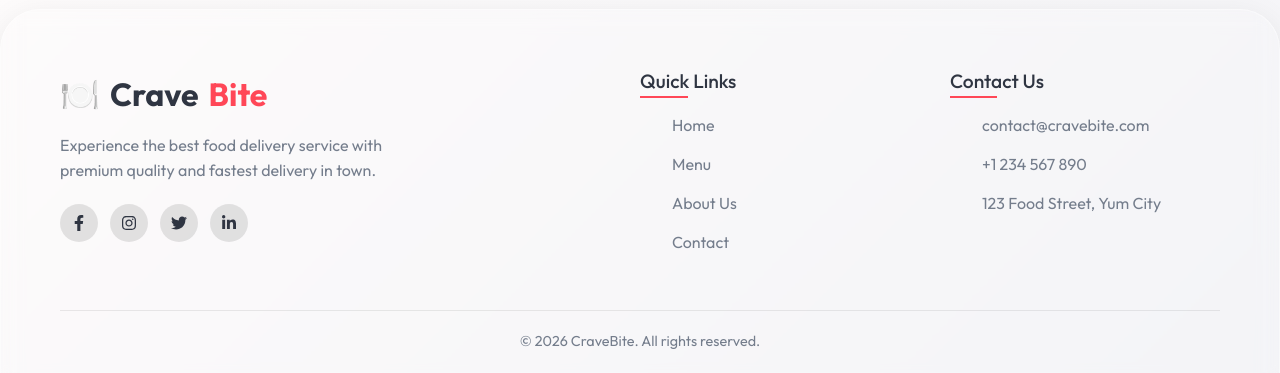
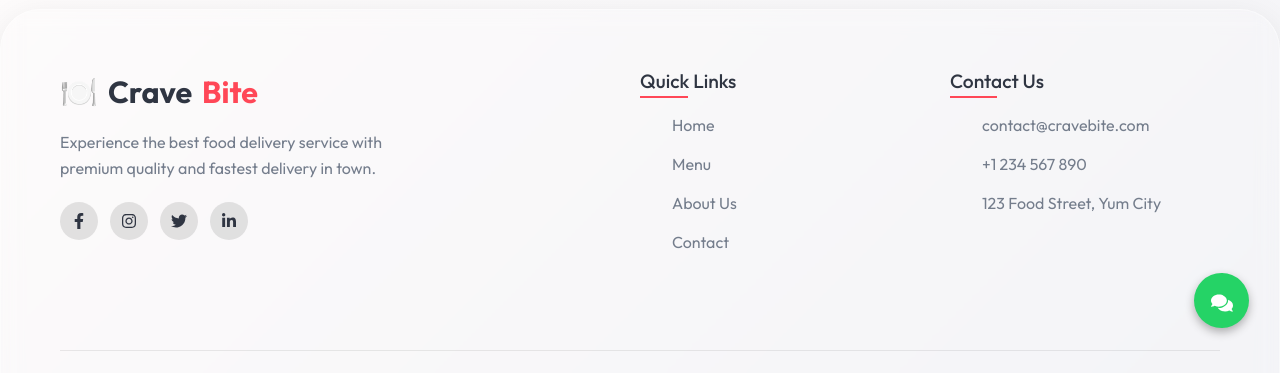
Before and after one commit to rakhi-magati/FoodApp, a React (Vite) app: page /contact in a window 1280 px wide. Shown: the part 1623-1996 px from the top of the page. Built offline with nearby package versions, Linux system fonts and the light colour scheme.

Commit message:
all ui chanegs for web

```diff
--- a/index.html
+++ b/index.html
@@ -2,9 +2,9 @@
 <html lang="en">
   <head>
     <meta charset="UTF-8" />
-    <link rel="icon" type="image/svg+xml" href="/favicon.svg" />
+    <link rel="icon" type="image/svg+xml" href="/src/assets/FoodApp.png" />
     <meta name="viewport" content="width=device-width, initial-scale=1.0" />
-    <title>react</title>
+    <title>Crave Bite</title>
   </head>
   <body>
     <div id="root"></div>
--- a/src/Component/Footer.jsx
+++ b/src/Component/Footer.jsx
@@ -1,6 +1,8 @@
 import "./Footer.css";
 import { Link } from "react-router-dom";
 import { FaFacebookF, FaInstagram, FaTwitter, FaLinkedinIn } from "react-icons/fa";
+import SupportChat from "./SupportChat";
+import ScrollTop from "./ScrollTop";
 
 const Footer = () => {
   return (
@@ -46,6 +48,8 @@ const Footer = () => {
               <li>123 Food Street, Yum City</li>
             </ul>
           </div>
+          <SupportChat />
+          <ScrollTop/>
 
         </div>
 
--- a/src/Component/Hero.jsx
+++ b/src/Component/Hero.jsx
@@ -7,9 +7,10 @@ import "./Hero.css";
 const Hero = () => {
     const [currentSlide, setCurrentSlide] = useState(0);
 
-  // Extract images from existing food items
-  const sliderImages = foodItems.slice(0, 5).map(item => item.image);
-
+    const sliderImages = foodItems
+        .slice(0, 5)
+        .map(item => item.image)
+        .filter(Boolean);
     // Auto slide
     useEffect(() => {
         const timer = setInterval(() => {
--- a/src/Component/Navbar.css
+++ b/src/Component/Navbar.css
@@ -20,7 +20,7 @@
 }
 
 .logo {
-  font-size:2.0rem;
+  font-size:1.90rem;
   font-weight: 700;
   text-decoration: none;
   color: var(--text-main);
--- a/src/Component/Navbar.jsx
+++ b/src/Component/Navbar.jsx
@@ -15,10 +15,9 @@ const Navbar = () => {
     <header className="glass-nav">
       <div className="container nav-top">
         <Link to="/" className="logo">
-          <span>🍽️</span> Crave<span>Bite</span>
+          <span><img src="/src/assets/Crave Bite.png" style={{width:"100px" ,}} alt="" /></span> Crave<span>Bite</span>
         </Link>
 
-        {/* Desktop Links */}
         <nav className="nav-links desktop-only">
           <NavLink to="/" className={({isActive}) => isActive ? "nav-link active" : "nav-link"}>Home</NavLink>
           <NavLink to="/about" className={({isActive}) => isActive ? "nav-link active" : "nav-link"}>About</NavLink>
@@ -38,7 +37,6 @@ const Navbar = () => {
         </div>
       </div>
 
-      {/* Mobile Menu */}
       {isOpen && (
         <div className="mobile-menu glass page-enter">
           <div className="mobile-links">
--- /dev/null
+++ b/src/Component/ScrollTop.jsx
@@ -0,0 +1,56 @@
+import React, { useEffect, useState } from 'react'
+import { FaArrowUp } from "react-icons/fa";
+export default function ScrollTop() {
+    const [visible, setVisible] = useState(false);
+
+    // Show button when scrolling down
+    useEffect(() => {
+        const toggleVisibility = () => {
+            if (window.scrollY > 300) {
+                setVisible(true);
+            } else {
+                setVisible(false);
+            }
+        };
+
+        window.addEventListener("scroll", toggleVisibility);
+
+        return () => window.removeEventListener("scroll", toggleVisibility);
+    }, []);
+    const scrollToTop = () => {
+        window.scrollTo({
+            top: 0,
+            behavior: "smooth",
+        });
+    };
+
+
+    return (
+        <div>
+            {visible && (
+                <button onClick={scrollToTop} style={styles.button}>
+                    <FaArrowUp />
+                </button>
+            )}
+        </div>
+    )
+}
+
+
+const styles = {
+    button: {
+        position: "fixed",
+        bottom: "30px",
+        right: "30px",
+        background: "#ff4d4d",
+        color: "#fff",
+        border: "none",
+        borderRadius: "50%",
+        width: "50px",
+        height: "50px",
+        fontSize: "20px",
+        cursor: "pointer",
+        boxShadow: "0 4px 10px rgba(0,0,0,0.3)",
+        zIndex: 1000,
+    },
+};
--- /dev/null
+++ b/src/Component/SupportChat.jsx
@@ -0,0 +1,183 @@
+import { useState, useEffect } from "react";
+import { FaComments, FaTimes } from "react-icons/fa";
+
+const SupportChat = () => {
+  const [open, setOpen] = useState(false);
+  const [visible, setVisible] = useState(false);
+  const [messages, setMessages] = useState([
+    { text: "Hello 👋", sender: "bot" },
+    { text: "How can I help you?", sender: "bot" },
+  ]);
+  const [input, setInput] = useState("");
+
+  // ✅ Show only at bottom
+  useEffect(() => {
+    const handleScroll = () => {
+      const isBottom =
+        window.innerHeight + window.scrollY >= document.body.offsetHeight - 50;
+
+      setVisible(isBottom);
+    };
+
+    window.addEventListener("scroll", handleScroll);
+    return () => window.removeEventListener("scroll", handleScroll);
+  }, []);
+
+  // ✅ Bot reply logic
+  const getBotReply = (msg) => {
+    msg = msg.toLowerCase();
+
+    if (msg.includes("hello") || msg.includes("hi")) {
+      return "Hi there 😊";
+    } else if (msg.includes("price")) {
+      return "Prices are shown on each food item 💰";
+    } else if (msg.includes("order")) {
+      return "You can order directly from the menu 🛒";
+    } else if (msg.includes("contact")) {
+      return "You can reach us via Contact page 📞";
+    } else {
+      return "Sorry, I didn't understand that 🤔";
+    }
+  };
+
+  // ✅ Send message
+  const handleSend = () => {
+    if (!input.trim()) return;
+
+    const userMessage = { text: input, sender: "user" };
+
+    setMessages((prev) => [...prev, userMessage]);
+    setInput("");
+
+    // Bot reply after delay
+    setTimeout(() => {
+      const botReply = {
+        text: getBotReply(input),
+        sender: "bot",
+      };
+      setMessages((prev) => [...prev, botReply]);
+    }, 800);
+  };
+
+  return (
+    <>
+      {/* Floating Button */}
+      {visible && (
+        <button onClick={() => setOpen(!open)} style={styles.chatButton}>
+          {open ? <FaTimes /> : <FaComments />}
+        </button>
+      )}
+
+      {/* Chat Box */}
+      {open && (
+        <div style={styles.chatBox}>
+          <div style={styles.header}>Support 🤖</div>
+
+          <div style={styles.body}>
+            {messages.map((msg, index) => (
+              <div
+                key={index}
+                style={{
+                  ...styles.message,
+                  alignSelf: msg.sender === "user" ? "flex-end" : "flex-start",
+                  background: msg.sender === "user" ? "#007bff" : "#eee",
+                  color: msg.sender === "user" ? "#fff" : "#000",
+                }}
+              >
+                {msg.text}
+              </div>
+            ))}
+          </div>
+
+          <div style={styles.footer}>
+            <input
+              value={input}
+              onChange={(e) => setInput(e.target.value)}
+              placeholder="Type message..."
+              style={styles.input}
+              onKeyDown={(e) => e.key === "Enter" && handleSend()}
+            />
+            <button onClick={handleSend} style={styles.sendBtn}>
+              Send
+            </button>
+          </div>
+        </div>
+      )}
+    </>
+  );
+};
+
+const styles = {
+  chatButton: {
+    position: "fixed",
+    bottom: "100px",
+    right: "30px",
+    width: "55px",
+    height: "55px",
+    borderRadius: "50%",
+    border: "none",
+    background: "#25D366",
+    color: "#fff",
+    fontSize: "22px",
+    cursor: "pointer",
+    boxShadow: "0 4px 10px rgba(0,0,0,0.3)",
+    zIndex: 1000,
+  },
+  chatBox: {
+    position: "fixed",
+    bottom: "170px",
+    right: "30px",
+    width: "300px",
+    height: "400px",
+    background: "#fff",
+    borderRadius: "10px",
+    boxShadow: "0 5px 20px rgba(0,0,0,0.2)",
+    display: "flex",
+    flexDirection: "column",
+    overflow: "hidden",
+    zIndex: 1000,
+  },
+  header: {
+    background: "#25D366",
+    color: "#fff",
+    padding: "10px",
+    textAlign: "center",
+    fontWeight: "bold",
+  },
+  body: {
+    flex: 1,
+    padding: "10px",
+    display: "flex",
+    flexDirection: "column",
+    gap: "8px",
+    overflowY: "auto",
+  },
+  message: {
+    padding: "8px 12px",
+    borderRadius: "15px",
+    maxWidth: "75%",
+    fontSize: "14px",
+  },
+  footer: {
+    display: "flex",
+    padding: "10px",
+    borderTop: "1px solid #ddd",
+  },
+  input: {
+    flex: 1,
+    padding: "8px",
+    borderRadius: "5px",
+    border: "1px solid #ccc",
+  },
+  sendBtn: {
+    marginLeft: "5px",
+    padding: "8px 12px",
+    border: "none",
+    background: "#25D366",
+    color: "#fff",
+    borderRadius: "5px",
+    cursor: "pointer",
+  },
+};
+
+export default SupportChat;
--- a/src/Pages/Home.jsx
+++ b/src/Pages/Home.jsx
@@ -5,6 +5,8 @@ import FoodCard from "../Component/FoodCard";
 import About from "./About";
 import Services from "./Services";
 import Contact from "./Contact";
+import ScrollTop from "../Component/ScrollTop";
+import SupportChat from "../Component/SupportChat";
 
 const Home = () => {
   const [meals, setMeals] = useState([]);
@@ -103,6 +105,8 @@ const Home = () => {
         {/* <About /> */}
         <Services />
         <Contact />
+        <SupportChat/>
+        <ScrollTop/>
       </div>
     </div>
   );
--- a/src/index.css
+++ b/src/index.css
@@ -26,6 +26,7 @@ body {
   background-attachment: fixed;
   color: var(--text-main);
   min-height: 100vh;
+  width: 100%;
   overflow-x: hidden;
 }
 
--- a/vite.config.js
+++ b/vite.config.js
@@ -3,6 +3,6 @@ import react from '@vitejs/plugin-react'
 
 // https://vite.dev/config/
 export default defineConfig({
-  base: "/FoodApp/",
+  base: "/",
   plugins: [react()],
 })
```
Also changed, not shown: src/assets/Crave Bite.png (added), src/assets/FoodApp.png (added). Lines whose indentation alone changed are shown as unchanged.
